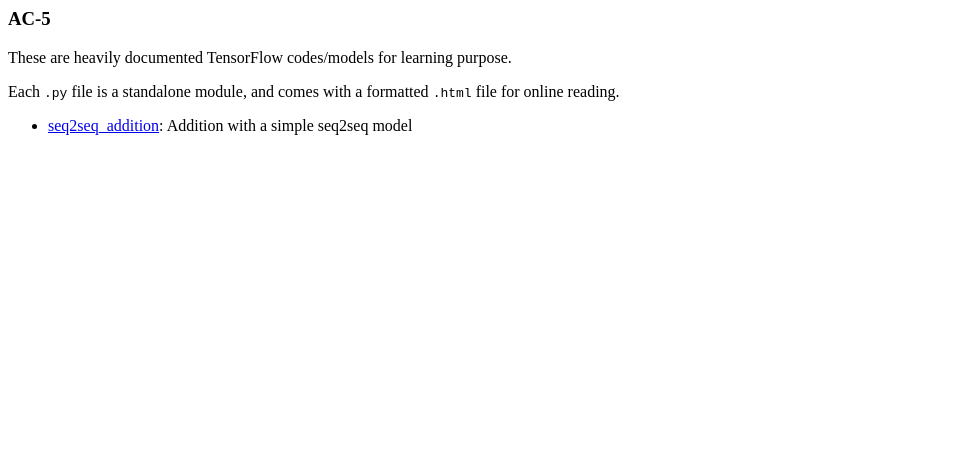
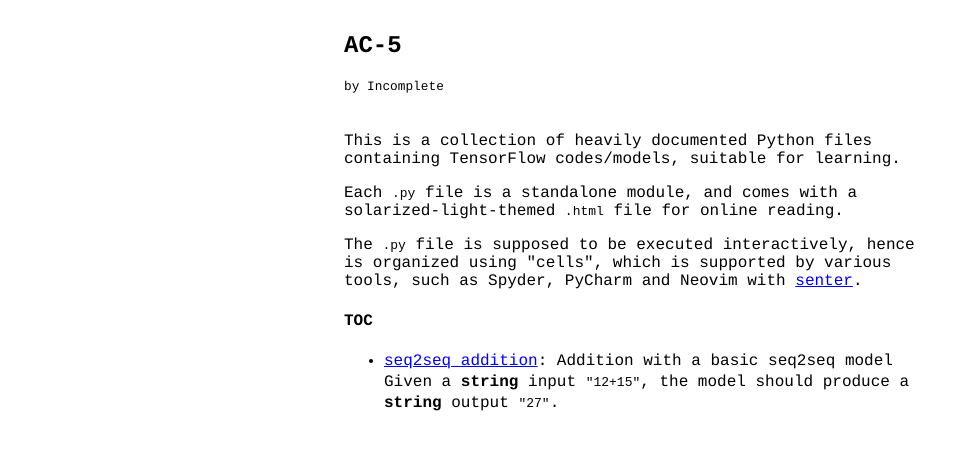
Before and after one commit to qwfy/AC-5, a plain HTML site: page index.html in a window 1280 px wide. Shown: the whole page, without its empty margins (0-969 px from the left). Drawn offline with Linux system fonts and the light colour scheme.

Commit message:
Better index.html

```diff
--- a/index.html
+++ b/index.html
@@ -1,8 +1,48 @@
-<h3>AC-5</h3>
+<!DOCTYPE html>
+<html>
+<head>
+<title>AC-5</title>
+<style type="text/css">
+body {
+  font-family: "Courier", "serif";
+}
+#main {
+  width: 37em;
+  margin-left: auto;
+  margin-right: auto;
+  margin-top: 2em
+}
+.author {
+  font-size: 0.8em;
+  margin-bottom: 3em;
+}
+li {
+  line-height: 1.3em;
+}
+</style>
+</head>
+<body>
+<div id="main">
+  <h2>AC-5</h2>
+  <p class="author">by Incomplete</p>
 
-<p>These are heavily documented TensorFlow codes/models for learning purpose.</p>
-<p>Each <code>.py</code> file is a standalone module, and comes with a formatted <code>.html</code> file for online reading.</p>
+  <p>This is a collection of heavily documented Python files
+     containing TensorFlow codes/models, suitable for learning.</p>
+  <p>Each <code>.py</code> file is a standalone module,
+     and comes with a solarized-light-themed <code>.html</code>
+     file for online reading.</p>
 
-<ul>
-  <li><a href="seq2seq_addition.html">seq2seq_addition</a>: Addition with a simple seq2seq model</li>
-</ul>
+  <p>The <code>.py</code> file is supposed to be executed interactively,
+     hence is organized using "cells", which is supported by various tools,
+     such as Spyder, PyCharm and Neovim with <a href="https://github.com/qwfy/vim-senter">senter</a>.</p>
+
+  <h4>TOC</h4>
+  <ul>
+    <li><a href="seq2seq_addition.py.html">seq2seq_addition</a>: Addition with a basic seq2seq model<br>
+      Given a <strong>string</strong> input <code>"12+15"</code>,
+      the model should produce a <strong>string</strong> output <code>"27"</code>.
+    </li>
+  </ul>
+</div>
+</body>
+</html>
```
Also changed, not shown: 1 other file.
